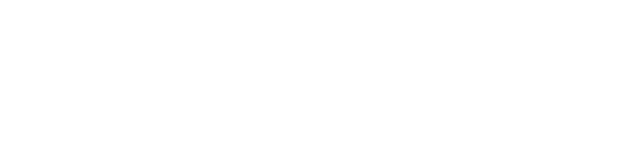
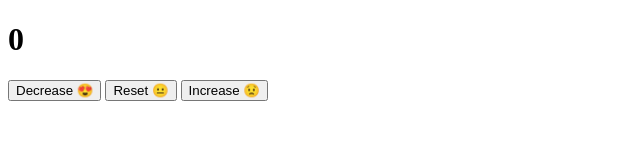
Before and after one commit to ravindujayaweera99/numberCounter, a plain HTML site: page index.html in a window 1280 px wide. Shown: the whole page, without its empty margins (0-640 px from the left). Drawn offline with Linux system fonts and the light colour scheme.

Commit message:
basic html structure created

```diff
--- a/index.html
+++ b/index.html
@@ -8,6 +8,15 @@
 </head>
 <body>
 
+    <div class="content">
+        <h1 id="number">0</h1>
+
+        <div class="buttons">
+            <button>Decrease 😍</button>
+            <button>Reset 😐</button>
+            <button>Increase 😟</button>
+        </div>
+    </div>
 
 
     <script src="script.js"></script>
```
